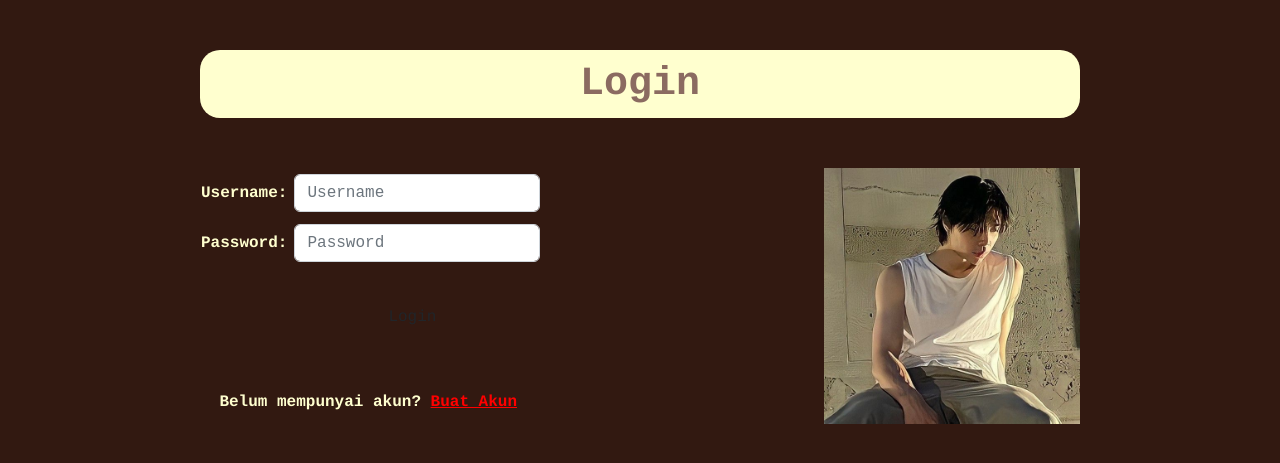
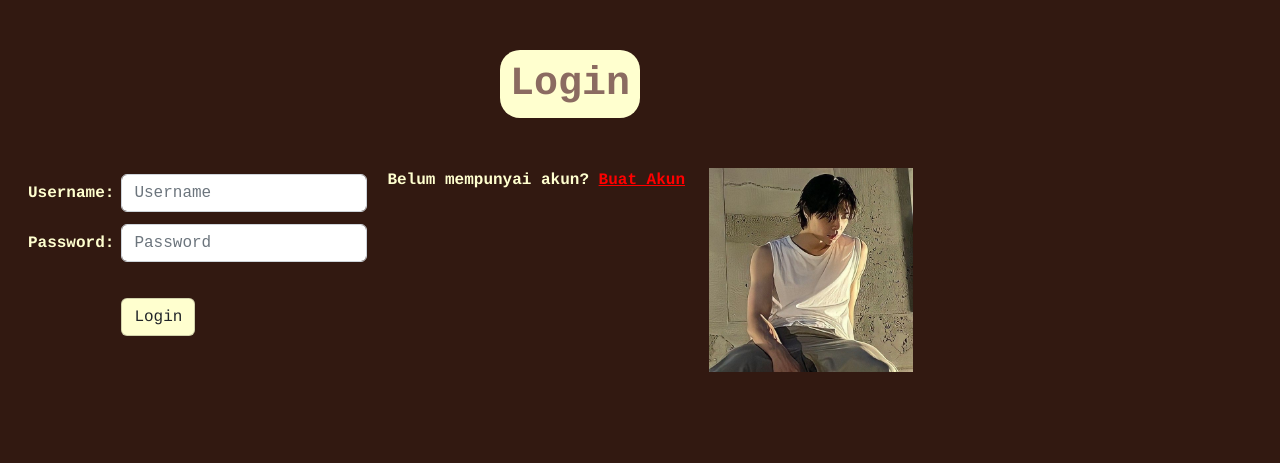
Before and after one commit to khansajovita/Tugas2, a Django app: page /todolist/login/ in a window 1280 px wide. Shown: the top 463 px of the page. Run offline with Django 4.2, Linux system fonts and the light colour scheme; some libraries are stand-ins or nearby versions.

Commit message:
Edit Tugas 5

```diff
--- a/todolist/static/login.css
+++ b/todolist/static/login.css
@@ -18,13 +18,6 @@ input {
     font-family: Courier New;
 }
 
-#img {
-    width: 20%;
-    background-repeat: no-repeat;
-    float: right;
-    margin-right: 200px;
-}
-
 h1 {
     font-family: Courier;
     font-weight: bolder;
--- a/todolist/static/todolist.css
+++ b/todolist/static/todolist.css
@@ -19,7 +19,6 @@ h1 {
 .btn-primary {
     background-color: #e66f64;
     border: none;
-    display: block;
     color: black;
     font-family: Courier;
 }
--- a/todolist/templates/login.html
+++ b/todolist/templates/login.html
@@ -9,24 +9,27 @@
 
 {% block content %}
 <body>
+    <div class="container d-flex justify-content-center">
         <h1>Login</h1>
-    <div>
+    </div>
+    <div class="container">
+        <div class="row row-cols-auto justify-content-center"   >
             <form method="POST" action="">
                 {% csrf_token %}
                 <table>
                     <tr>
-                    <td id="font">Username: </td>
-                    <td><input id="corner1" type="text" name="username" placeholder="Username" class="form-control"></td>
+                        <td>Username: </td>
+                        <td><input type="text" name="username" placeholder="Username" class="form-control"></td>
                     </tr>
 
                     <tr>
-                    <td id="font">Password: </td>
-                    <td><input id="corner1" type="password" name="password" placeholder="Password" class="form-control"></td>
+                        <td>Password: </td>
+                        <td><input type="password" name="password" placeholder="Password" class="form-control"></td>
                     </tr>
 
                     <tr>
                         <td></td>
-                    <td><br><input id="corner2" class="btn login_btn" type="submit" value="Login"></br></td>
+                        <td><br><input class="card btn login_btn" style="background-color: #ffffcf;" type="submit" value="Login"></br></td>
                     </tr>
                 </table>
             </form>
@@ -39,11 +42,12 @@
                 </ul>
             {% endif %}
 
-        <br></br>
-        <p id="font">Belum mempunyai akun? <a style="color:red" href="{% url 'todolist:register' %}">Buat Akun</a></p>
+            <p>Belum mempunyai akun? <a style="color:red" href="{% url 'todolist:register' %}">Buat Akun</a></p>
+            <img style="    width: 20%; background-repeat: no-repeat;
+            float: right;
+            margin-right: 200px;" src="{% static 'johnnysuh.jpg' %}" alt="johnnysuh">
+        </div>
     </div>
 </body>
 
-<img id="img" src="{% static 'johnnysuh.jpg' %}" alt="johnnysuh">
-
 {% endblock content %}
--- a/todolist/templates/register.html
+++ b/todolist/templates/register.html
@@ -10,8 +10,11 @@
 {% block content %}
 
 <body>
+    <div class="section d-flex justify-content-center">
         <h1>Daftar Akun</h1>
-    <div>
+    </div>
+    <div class="container">
+        <div class="container d-flex justify-content-center">
             <form method="POST" >
                 {% csrf_token %}
                 <table>
@@ -31,6 +34,7 @@
             </ul>
         {% endif %}
         </div>
+    </div>
 </body>
 
 {% endblock content %}
```
Also changed, not shown: todolist/static/register.css (+0 -10 lines), todolist/templates/todolist.html (+4 -9 lines). Lines whose indentation alone changed are shown as unchanged.
